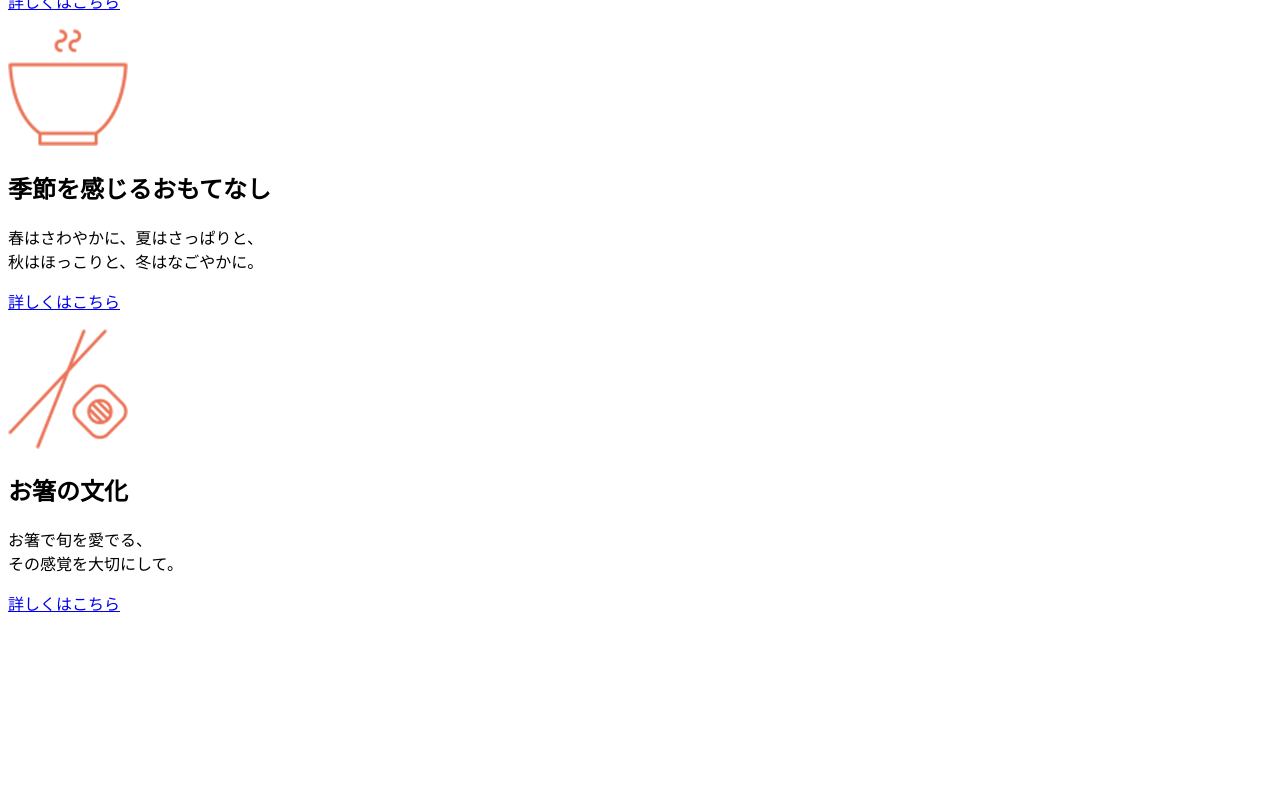
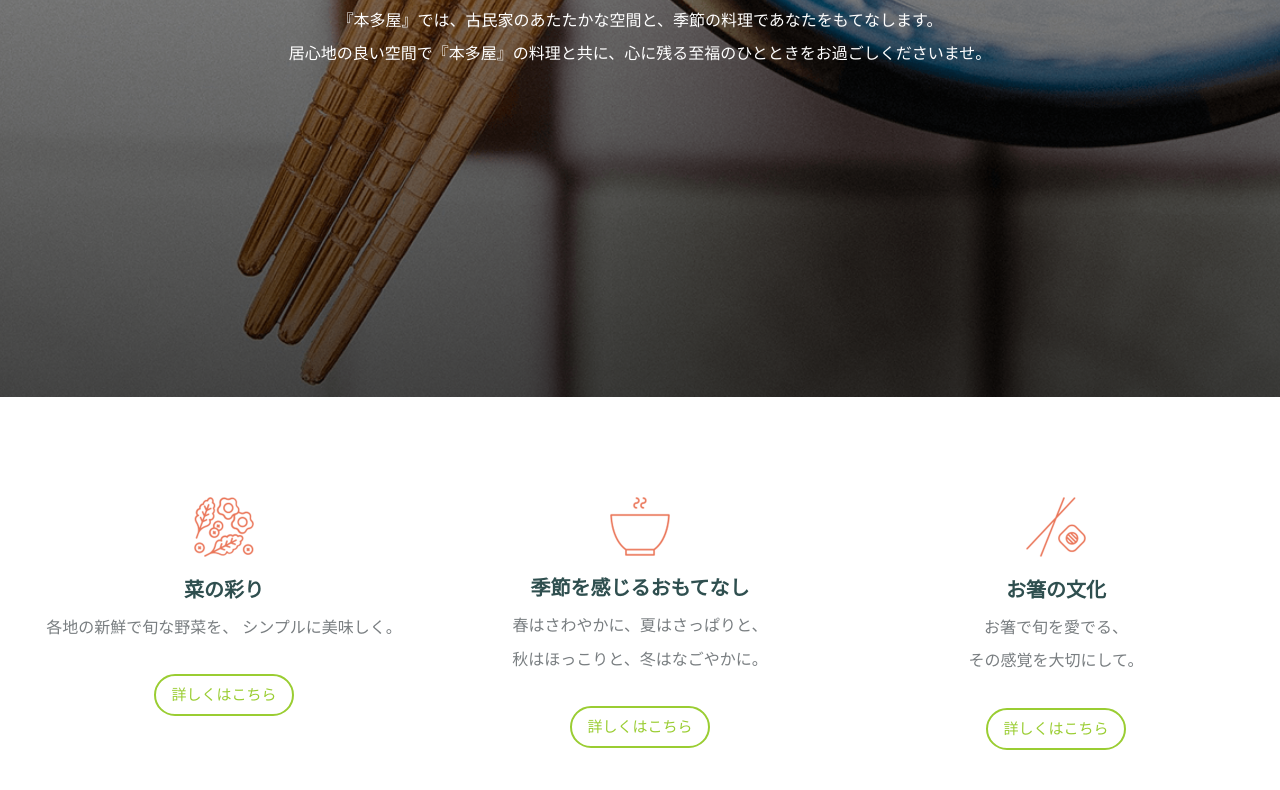
Before and after one commit to hinuma-code/kiso01, a plain HTML site: page start/index.html in a window 1280 px wide. Shown: the part 403-1193 px from the top of the page. Before the commit the page ends 1034 px from the top, so only its background shows below. Drawn offline with Linux system fonts and the light colour scheme.

Commit message:
体験1章　完成

```diff
--- a/start/index.html
+++ b/start/index.html
@@ -4,35 +4,57 @@
 <head>
     <meta charset="utf-8">
     <title>和食処　本多屋</title>
+<style>
+h1 {
+    font-size: 3.8rem;
+    color: white;
+}
+
+#about h2{
+            font-size: 2rem;
+            color: darkslategray;
+}
+.wrap-blk{
+    display: flex;
+    justify-content: space-evenly;
+    width: 80%;
+    margin: 0 auto;
+}
+.contents-blk{
+    width: 30%;
+}
+
+</style>
+<link rel="stylesheet" href="style.css">
 </head>
 
 <body>
-    <header>
-        <div class="">
+    <header id="kv">
+        <div class="welcome">
             <h1>いらっしゃいませ。本多屋へようこそ。</h1>
             <p>『本多屋』では、古民家のあたたかな空間と、季節の料理であなたをもてなします。 <br>居心地の良い空間で『本多屋』の料理と共に、心に残る至福のひとときをお過ごしくださいませ。</p>
         </div>
     </header>
-    <section>
-        <div class="">
-            <img src="images/ico01.png" alt="">
+    <section id="about" class="wrap-blk">
+        <div class="contents-blk">
+            <img src="images/ico01.png" alt="" style="width:60px">
             <h2>菜の彩り</h2>
             <p>各地の新鮮で旬な野菜を、 シンプルに美味しく。</p>
-            <p><a href="https://www.google.com/?hl=ja">詳しくはこちら</a></p>
+            <p class="btn"><a href="https://www.google.com/?hl=ja">詳しくはこちら</a></p>
         </div>
-        <img src="images/ico02.png" alt="">
-        <div class="">
+        <div class="contents-blk">        <img src="images/ico02.png" alt="" style="width:60px">
+
             <h2>季節を感じるおもてなし</h2>
             <p>春はさわやかに、夏はさっぱりと、<br>
                 秋はほっこりと、冬はなごやかに。</p>
-             <p><a href="https://developer.mozilla.org/ja/">詳しくはこちら</a></p>
+             <p class="btn"><a href="https://developer.mozilla.org/ja/">詳しくはこちら</a></p>
         </div>
-        <img src="images/ico03.png" alt="">
-        <div class="">
+        <div class="contents-blk">         <img src="images/ico03.png" alt="" style="width:60px">
+
             <h2>お箸の文化</h2>
             <p>お箸で旬を愛でる、<br>
                 その感覚を大切にして。 </p>
-            <p><a href="https://www.w3.org/">詳しくはこちら</a></p>
+            <p class="btn"><a href="https://www.w3.org/">詳しくはこちら</a></p>
         </div>
     </section>
 </body>
--- /dev/null
+++ b/start/style.css
@@ -0,0 +1,87 @@
+@charset "UTF-8";
+
+/*----------------------------------------------------------------default*/
+html {
+    margin: 0;
+    padding: 0;
+    font-size: 62.5%;
+}
+
+/*===============================================================All*/
+body {
+    margin: 0;
+    padding: 0;
+    color: #797e81;
+    font-family: serif;
+    font-size: 1.6rem;
+    text-align: center;
+    line-height: 2.1;
+    -webkit-text-size-adjust: 100%;
+}
+
+p {
+    margin: 0;
+    padding: 0;
+}
+
+a {
+    text-decoration: none;
+}
+
+h1,
+h2,
+h3,
+h4,
+h5,
+h6 {
+    margin: 0;
+    padding: 0;
+    font-weight: 600;
+}
+/*===========================================================ここから追加*/
+#kv{
+    background-image: linear-gradient(
+    rgba(0,0,0,0.3),
+    rgba(0,0,0,0.7)),
+    url(./images/kv.png);
+    height: 100vh;
+    background-size: cover;
+    background-position: center;
+    background-attachment: fixed;
+    color: white;
+}
+
+#about{
+    background: #fff;
+    width: 100%;
+    padding: 100px 0;
+}
+.welcome{
+    position: absolute;
+    top: 50%;
+    left: 50%;
+    width: 800px;
+    transform: translate(-50%,-50%);
+}
+.btn{
+    margin: 30px 0 0;
+}
+.btn a{
+    display: inline-block;
+    box-sizing: border-box;
+    width: 140px;
+    height: 42px;
+    border: 2px solid yellowgreen;
+    background-color: white;
+    border-radius: 21px;
+    color: yellowgreen;
+    font-size: 1.5rem;
+    line-height: 38px;
+    transition: background-color 0.2s, color 0.2s;
+     cubic-bezier(0.19, 1, 0.22, 1)
+}
+
+.btn a:hover{
+    background-color: yellowgreen;
+    color: white;
+}
```
